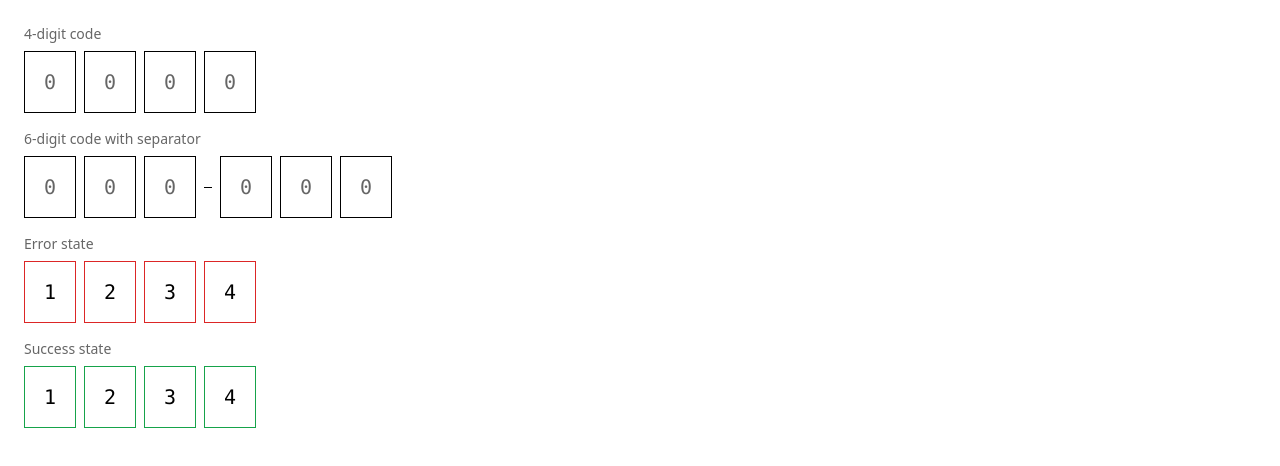
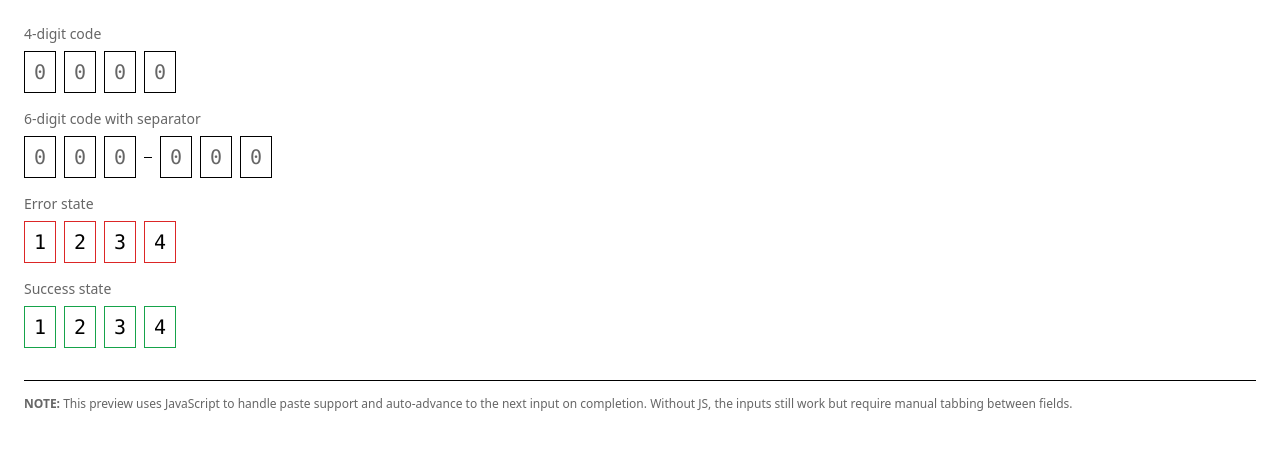
Before and after one commit to thisismodest/modest-ui, a website: page components/otp-input/preview.html in a window 1280 px wide. Drawn offline with Linux system fonts and the light colour scheme.

Commit message:
add footnote to otp

```diff
--- a/components/otp-input/otp-input.css
+++ b/components/otp-input/otp-input.css
@@ -26,8 +26,8 @@
 }
 
 .mdst-otp-digit {
-  width: 2.5em;
-  height: 3em;
+  width: 1.5em;
+  height: 2em;
   padding: 0;
   border: var(--mdst-border-width) solid var(--mdst-color-border);
   border-radius: var(--mdst-radius);
--- a/components/otp-input/preview.html
+++ b/components/otp-input/preview.html
@@ -26,6 +26,15 @@
         display: flex;
         flex-direction: column;
         gap: var(--mdst-space-xs);
+      }
+
+      .footnote {
+        font-size: var(--mdst-text-xs);
+        line-height: 1.2;
+        color: var(--mdst-color-muted);
+        margin-top: var(--mdst-space-md);
+        padding-top: var(--mdst-space-md);
+        border-top: var(--mdst-border-width) solid var(--mdst-color-border);
       }
     </style>
   </head>
@@ -72,6 +81,11 @@
         <input type="text" maxlength="1" class="mdst-otp-digit" inputmode="numeric" value="4" />
       </div>
     </div>
+
+    <p class="footnote">
+      <strong>NOTE:</strong> This preview uses JavaScript to handle paste support and auto-advance to the next input on completion. Without
+      JS, the inputs still work but require manual tabbing between fields.
+    </p>
 
     <script>
       function createOTPInput(container, options) {
```
